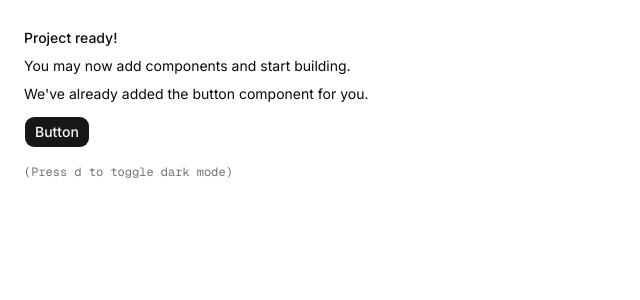
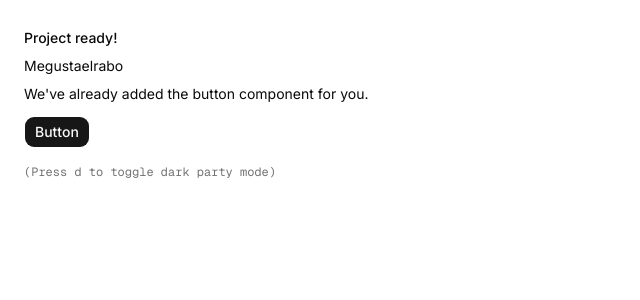
Before and after one commit to jacobmelendezjm-tech/Primer-Proyecto-15-09-2026, a Next.js app: page / in a window 1280 px wide. Shown: the top 300 px of the page, without its empty margins (0-640 px from the left). Built offline with nearby package versions, Linux system fonts and the light colour scheme.

Commit message:
Update home page

```diff
--- a/app/page.tsx
+++ b/app/page.tsx
@@ -6,12 +6,12 @@ export default function Page() {
       <div className="flex max-w-md min-w-0 flex-col gap-4 text-sm leading-loose">
         <div>
           <h1 className="font-medium">Project ready!</h1>
-          <p>You may now add components and start building.</p>
+          <p>Megustaelrabo</p>
           <p>We&apos;ve already added the button component for you.</p>
           <Button className="mt-2">Button</Button>
         </div>
         <div className="font-mono text-xs text-muted-foreground">
-          (Press <kbd>d</kbd> to toggle dark mode)
+          (Press <kbd>d</kbd> to toggle dark party mode)
         </div>
       </div>
     </div>
```
